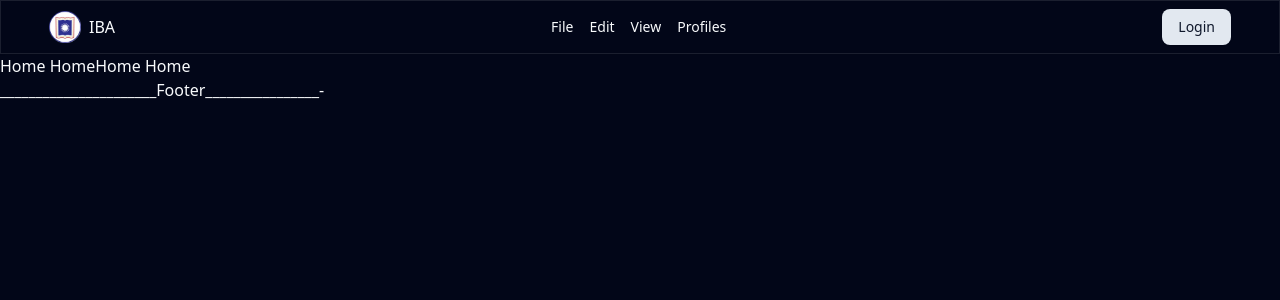
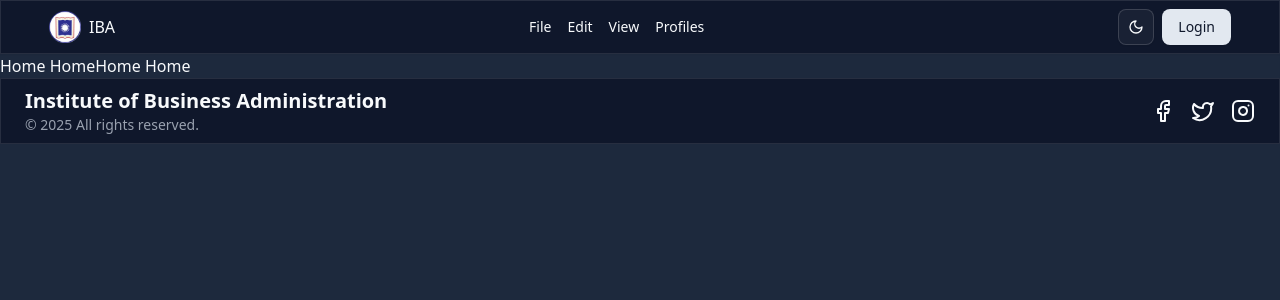
Before and after one commit to Imranhasanrimon/ibaru-client, a React (Vite) app: page / in a window 1280 px wide. Shown: the top 300 px of the page. Built offline with nearby package versions, Linux system fonts and the light colour scheme; no server answers.

Commit message:
designing footer and theme toggle mode is in navbar

```diff
--- a/index.html
+++ b/index.html
@@ -8,7 +8,7 @@
   <title>Institute of Business Administration</title>
 </head>
 
-<body>
+<body class="bg-muted">
   <div id="root"></div>
   <script type="module" src="/src/main.jsx"></script>
 </body>
--- a/src/components/ui/mode-toggle.jsx
+++ b/src/components/ui/mode-toggle.jsx
@@ -13,9 +13,9 @@ export function ModeToggle() {
     const { setTheme } = useTheme()
 
     return (
-        <DropdownMenu>
+        <DropdownMenu >
             <DropdownMenuTrigger asChild>
-                <Button variant="outline" size="icon">
+                <Button variant="outline" className="cursor-pointer" size="icon">
                     <Sun className="h-[1.2rem] w-[1.2rem] rotate-0 scale-100 transition-all dark:-rotate-90 dark:scale-0" />
                     <Moon className="absolute h-[1.2rem] w-[1.2rem] rotate-90 scale-0 transition-all dark:rotate-0 dark:scale-100" />
                     <span className="sr-only">Toggle theme</span>
--- a/src/myComponents/Footer.jsx
+++ b/src/myComponents/Footer.jsx
@@ -1,9 +1,22 @@
-
+import { Facebook, Twitter, Instagram } from "lucide-react";
 const Footer = () => {
     return (
-        <div>
-            ______________________Footer________________-
-        </div>
+        <footer className="bg-card border">
+            <div className="px-6 py-2 flex flex-col md:flex-row justify-between items-center">
+                {/* Logo & Text */}
+                <div className="text-center md:text-left mb-4 md:mb-0">
+                    <h2 className="text-xl font-semibold">Institute of Business Administration</h2>
+                    <p className="text-sm text-gray-400">&copy; 2025 All rights reserved.</p>
+                </div>
+
+                {/* Social Media Links */}
+                <div className="flex space-x-4">
+                    <a href="#" className="hover:text-gray-400"><Facebook size={24} /></a>
+                    <a href="#" className="hover:text-gray-400"><Twitter size={24} /></a>
+                    <a href="#" className="hover:text-gray-400"><Instagram size={24} /></a>
+                </div>
+            </div>
+        </footer>
     );
 };
 
--- a/src/myComponents/Navbar.jsx
+++ b/src/myComponents/Navbar.jsx
@@ -15,22 +15,27 @@ import {
 } from "@/components/ui/menubar"
 import img from "../assets/logo/IBA_logo_rounded.png"
 import { Button } from "@/components/ui/button";
+import { ModeToggle } from "@/components/ui/mode-toggle";
+import { Link } from "react-router-dom";
 
 
 const Navbar = () => {
     return (
-        <Menubar>
+        <Menubar className="bg-card">
             <div className="flex items-center gap-2">
                 <img src={img} className="w-8 object-cover" alt="IBA logo" />
                 <h1>IBA</h1>
             </div>
+
             <div className="flex items-center">
                 <MenubarMenu>
                     <MenubarTrigger>File</MenubarTrigger>
                     <MenubarContent>
-                        <MenubarItem>
-                            New Tab <MenubarShortcut>⌘T</MenubarShortcut>
-                        </MenubarItem>
+                        <Link to="/">
+                            <MenubarItem>
+                                Home <MenubarShortcut>⌘T</MenubarShortcut>
+                            </MenubarItem>
+                        </Link>
                         <MenubarItem>
                             New Window <MenubarShortcut>⌘N</MenubarShortcut>
                         </MenubarItem>
@@ -111,7 +116,13 @@ const Navbar = () => {
                     </MenubarContent>
                 </MenubarMenu>
             </div>
-            <Button>Login</Button>
+
+            <div className="flex items-center gap-2 justify-between">
+                <ModeToggle />
+                <Link to="/login">
+                    <Button className="cursor-pointer">Login</Button>
+                </Link>
+            </div>
         </Menubar>
 
     );
--- a/src/pages/home/Home.jsx
+++ b/src/pages/home/Home.jsx
@@ -3,7 +3,7 @@
 const Home = () => {
 
     return (
-        <div>
+        <div >
             Home
             HomeHome
             Home
--- a/src/pages/login/Login.jsx
+++ b/src/pages/login/Login.jsx
@@ -9,7 +9,6 @@ import { useContext } from "react"
 import { useForm } from "react-hook-form"
 import { Link } from "react-router-dom"
 import { Loader2 } from "lucide-react"
-import { ModeToggle } from "@/components/ui/mode-toggle"
 import { AuthContext } from "@/contexts/AllContexts"
 
 const Login = ({
@@ -35,7 +34,7 @@ const Login = ({
     return (
         <div className="flex  min-h-svh flex-col items-center justify-center bg-muted p-6 md:px-10">
             <div className="w-full max-w-sm md:max-w-3xl">
-                <ModeToggle />
+
                 <div className={cn("flex flex-col gap-6", className)} {...props}>
                     <Card className="overflow-hidden p-0">
                         <CardContent className="grid p-0 md:grid-cols-2">
```
Also changed, not shown: src/main.jsx (line endings or trailing spaces).
